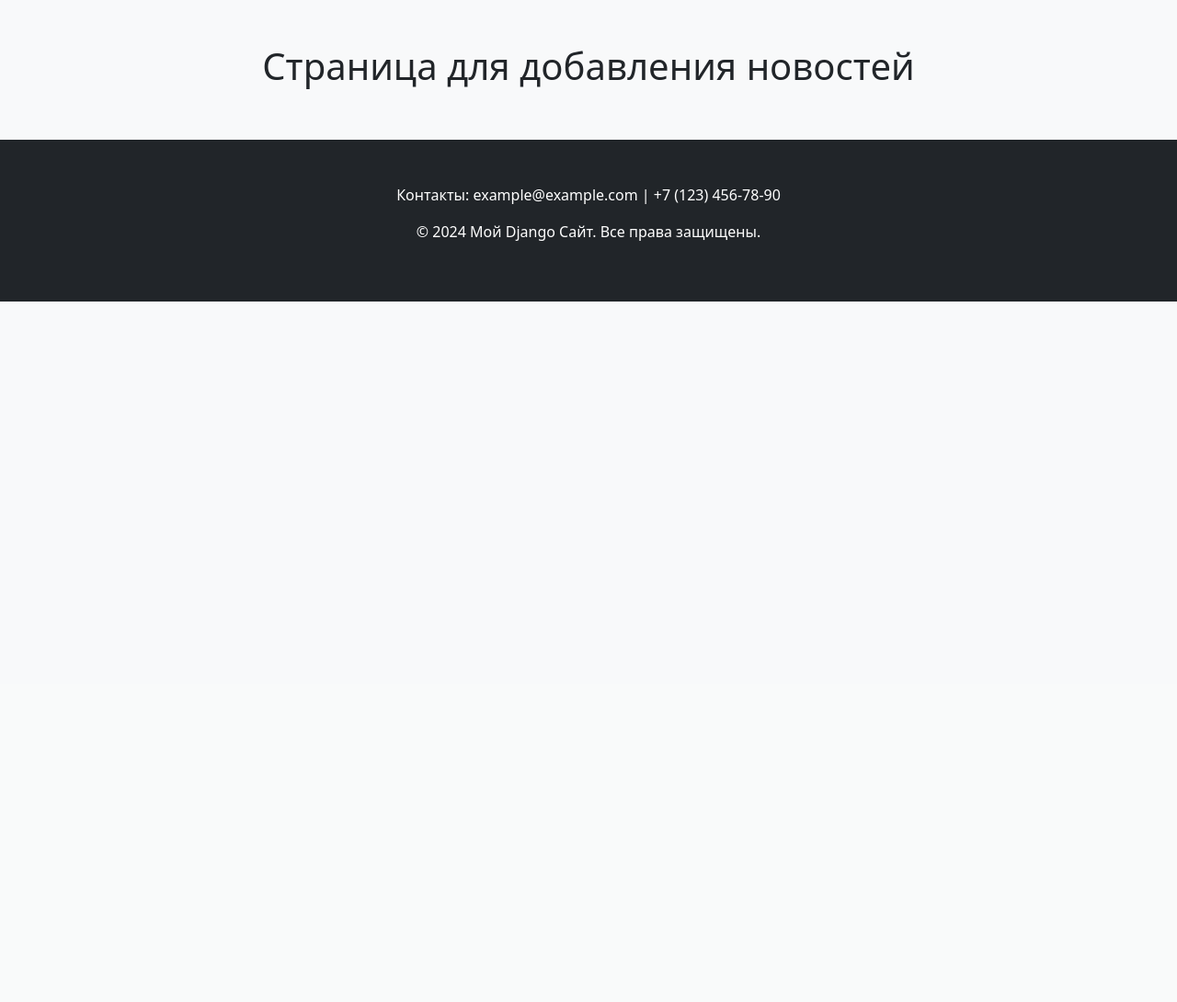
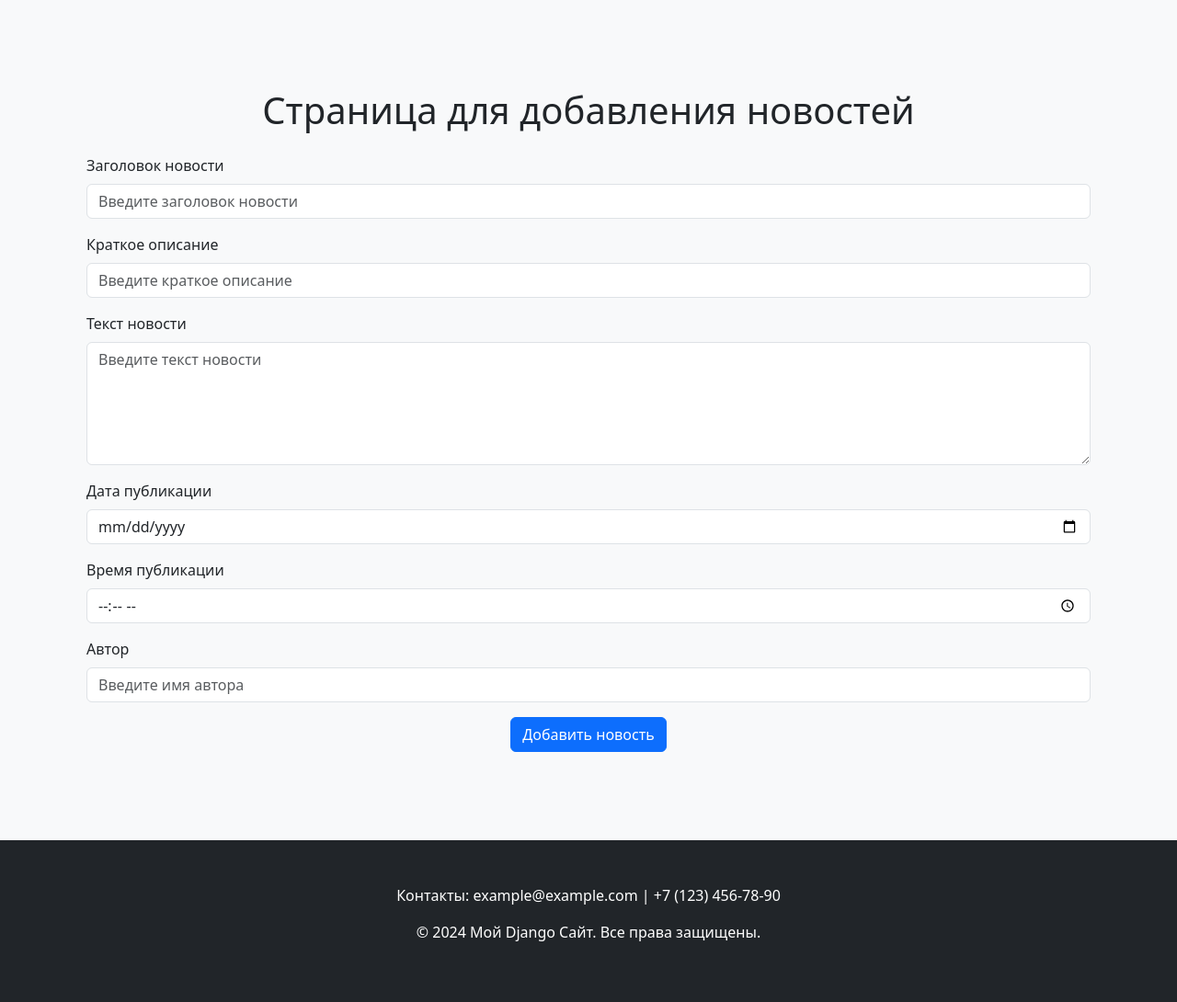
Before and after one commit to KonovalovDM/DJ03_WebDataBase, a Django app: page /news/create_news/ in a window 1280 px wide. Shown: the part 56-1146 px from the top of the page at 92% size. Before the commit the page ends 384 px from the top, so only its background shows below. Run offline with Django 5.2, Linux system fonts and the light colour scheme.

Commit message:
Update AddNewPost.html

```diff
--- a/ZeroCoder/news/templates/news/AddNewPost.html
+++ b/ZeroCoder/news/templates/news/AddNewPost.html
@@ -1,15 +1,48 @@
 {% extends 'main/layoute.html' %}
 
 {% block title %}
-
     <title>Добавить новость</title>
-
 {% endblock %}
 
 {% block content %}
+    <div class="container my-5">
+        <h1 class="text-center mb-4">Страница для добавления новостей</h1>
 
-    <h1 class="text-center">Страница для добавления новостей</h1>
-    {% load static %}
+        <form method="post" class="needs-validation" novalidate>
+            {% csrf_token %}
+            <div class="mb-3">
+                <label for="title" class="form-label">Заголовок новости</label>
+                <input type="text" class="form-control" id="title" placeholder="Введите заголовок новости" required>
+            </div>
 
+            <div class="mb-3">
+                <label for="short-description" class="form-label">Краткое описание</label>
+                <input type="text" class="form-control" id="short-description" placeholder="Введите краткое описание" required>
+            </div>
 
+            <div class="mb-3">
+                <label for="content" class="form-label">Текст новости</label>
+                <textarea class="form-control" id="content" rows="5" placeholder="Введите текст новости" required></textarea>
+            </div>
+
+            <div class="mb-3">
+                <label for="date" class="form-label">Дата публикации</label>
+                <input type="date" class="form-control" id="date" required>
+            </div>
+
+            <div class="mb-3">
+                <label for="time" class="form-label">Время публикации</label>
+                <input type="time" class="form-control" id="time" required>
+            </div>
+
+            <div class="mb-3">
+                <label for="author" class="form-label">Автор</label>
+                <input type="text" class="form-control" id="author" placeholder="Введите имя автора" required>
+            </div>
+
+            <div class="text-center">
+                <button type="submit" class="btn btn-primary">Добавить новость</button>
+            </div>
+        </form>
+    </div>
 {% endblock %}
```
